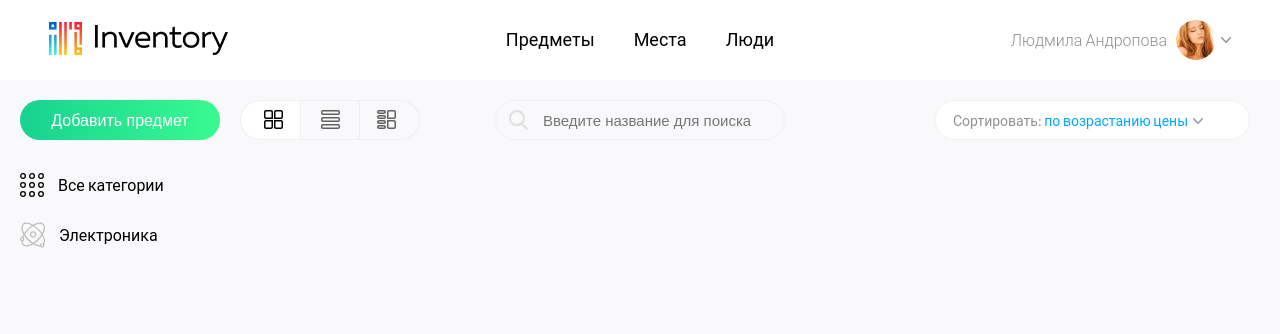
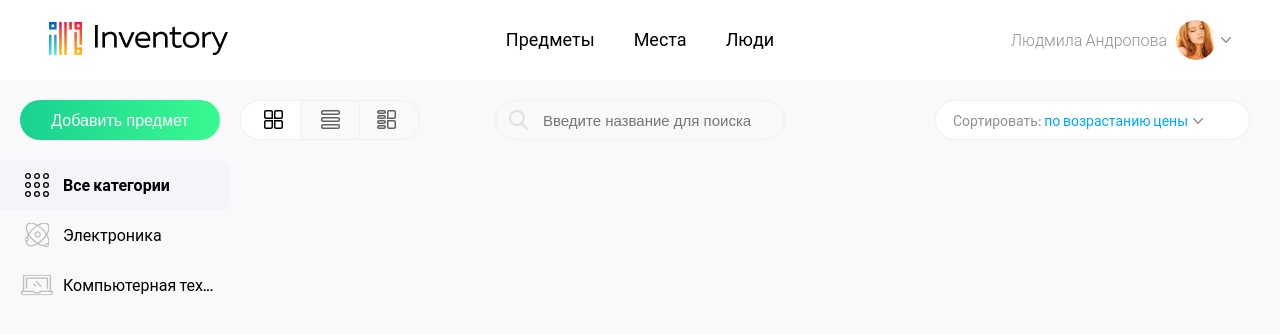
Before and after one commit to PickNRolls/react-redux_inventory-ui, a React (Create React App) app: page / in a window 1280 px wide. Shown: the top 334 px of the page. Built offline with nearby package versions, Linux system fonts and the light colour scheme.

Commit message:
Add cutString function to cut categories

```diff
--- a/src/App.js
+++ b/src/App.js
@@ -17,11 +17,18 @@ class App extends Component {
           categories={[{
             img: 'img/icons/all.svg',
             title: 'Все категории',
-            route: '/goods'
+            route: '/goods',
+            active: true
           }, {
             img: 'img/icons/1.svg',
             title: 'Электроника',
-            route: '/goods/electonic'
+            route: '/goods/electonic',
+            active: false
+          }, {
+            img: 'img/icons/2.svg',
+            title: 'Компьютерная техника',
+            route: '/goods/computers',
+            active: false
           }]}
         />
       </div>
--- a/src/components/category-list/category/index.js
+++ b/src/components/category-list/category/index.js
@@ -1,22 +1,35 @@
-import React from 'react';
+import React, { Component } from 'react';
 import { Link } from 'react-router-dom';
+
+import cutString from '../../../libs/cutString';
 
 import './main.css';
 
-var Category = (props) => {
+class Category extends Component {
+  render() {
+    var props = this.props;
+    var className = 'category-list__item';
+    if (props.data.active) className += ' category-list__item--active';
+    var title = cutString(props.data.title, 168, className);
+
     return (
-    <li className="category-list__item">
+      <li className={className}>
         <Link className="category-list__link" to={props.data.route}>
+          <div className="category-list__image-wrap">
             <object
               type="image/svg+xml"
               className="category-list__image"
               data={props.data.img}
               alt={props.data.title}
             >Your browser doesn't support object tag</object>
-        { props.data.title }
+          </div>
+          <div className="category-list__title">
+            { title }
+          </div>
         </Link>
       </li>
     );
   }
+}
 
 export default Category;
--- a/src/components/category-list/category/main.css
+++ b/src/components/category-list/category/main.css
@@ -14,10 +14,21 @@
 
 .category-list__link {
   display: flex;
+  align-items: center;
   outline: none;
   color: #000;
 }
 
+.category-list__image-wrap {
+  min-width: 33px;
+  height: 30px;
+  position: relative;
+  margin-right: 10px;
+}
+
 .category-list__image {
-  margin-right: 14px;
+  position: absolute;
+  left: 50%;
+  top: 50%;
+  transform: translate(-50%, -50%);
 }
--- a/src/components/category-list/index.js
+++ b/src/components/category-list/index.js
@@ -13,7 +13,7 @@ import './main.css';
 class CategoryList extends Component {
   render() {
     var categories = this.props.categories.map((category) => {
-      return <Category data={category} />;
+      return <Category data={category} key={category.title} />;
     });
 
     return (
--- /dev/null
+++ b/src/libs/cutString.js
@@ -0,0 +1,38 @@
+export default function cut(string, maxWidth, className) {
+  var checkPayload = check(string, className);
+  if (checkPayload.width > maxWidth) {
+
+      while (checkPayload.width > maxWidth) {
+        checkPayload.remove();
+        string = string.slice(0, -1);
+        checkPayload = check(string, className);
+      }
+
+      string += '...';
+      checkPayload.remove();
+
+    } else {
+      checkPayload.remove();
+      // Remove hidden element
+    }
+
+    return string;
+};
+
+function check(string, className) {
+  var element = document.createElement('div');
+  element.textContent = string;
+  element.style.position = 'absolute';
+  element.style.visibility = 'hidden';
+  element.style.display = 'inline';
+  element.style.width = 'initial';
+  element.className = className;
+
+  document.body.appendChild(element);
+  return {
+    width: element.clientWidth,
+    remove: () => element.remove()
+  };
+}
+
+window.check = check;
```
Also changed, not shown: src/store/index.js (+13 -0 lines). Lines whose indentation alone changed are shown as unchanged.
